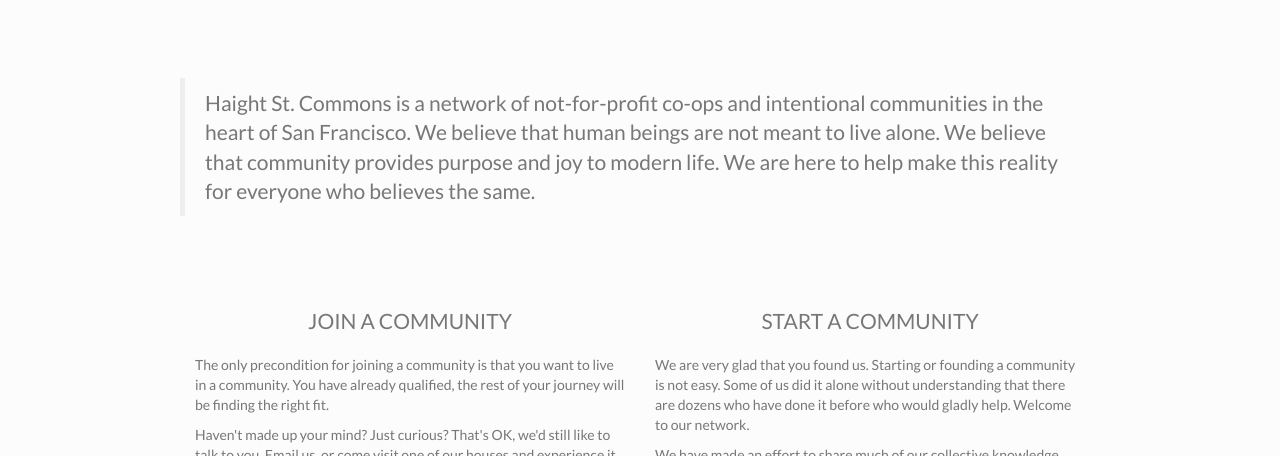
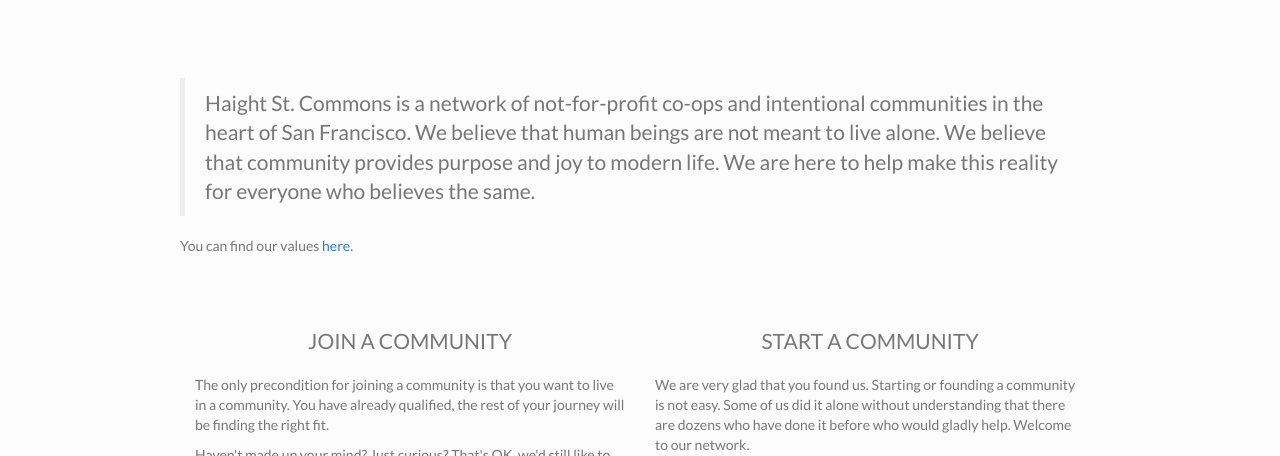
Before and after one commit to haight-st-commons/haight-st-commons.github.io, a website: page index.html in a window 1280 px wide. Shown: the part 822-1278 px from the top of the page. Drawn offline with nearby package versions, Linux system fonts and the light colour scheme.

Commit message:
feat: Add link to values doc to home page

```diff
--- a/index.html
+++ b/index.html
@@ -89,6 +89,8 @@
                         help make this reality for everyone who believes the same.
                     </p>
                 </blockquote>
+
+                You can find our values <a href="https://docs.google.com/document/d/1Us1nRgm0EeIpQh5qxFXJsJHzDA0OPKf3klpVMLHvu3c/edit?usp=sharing">here</a>.
             </div>
 
             <!-- do stuff -->
```
